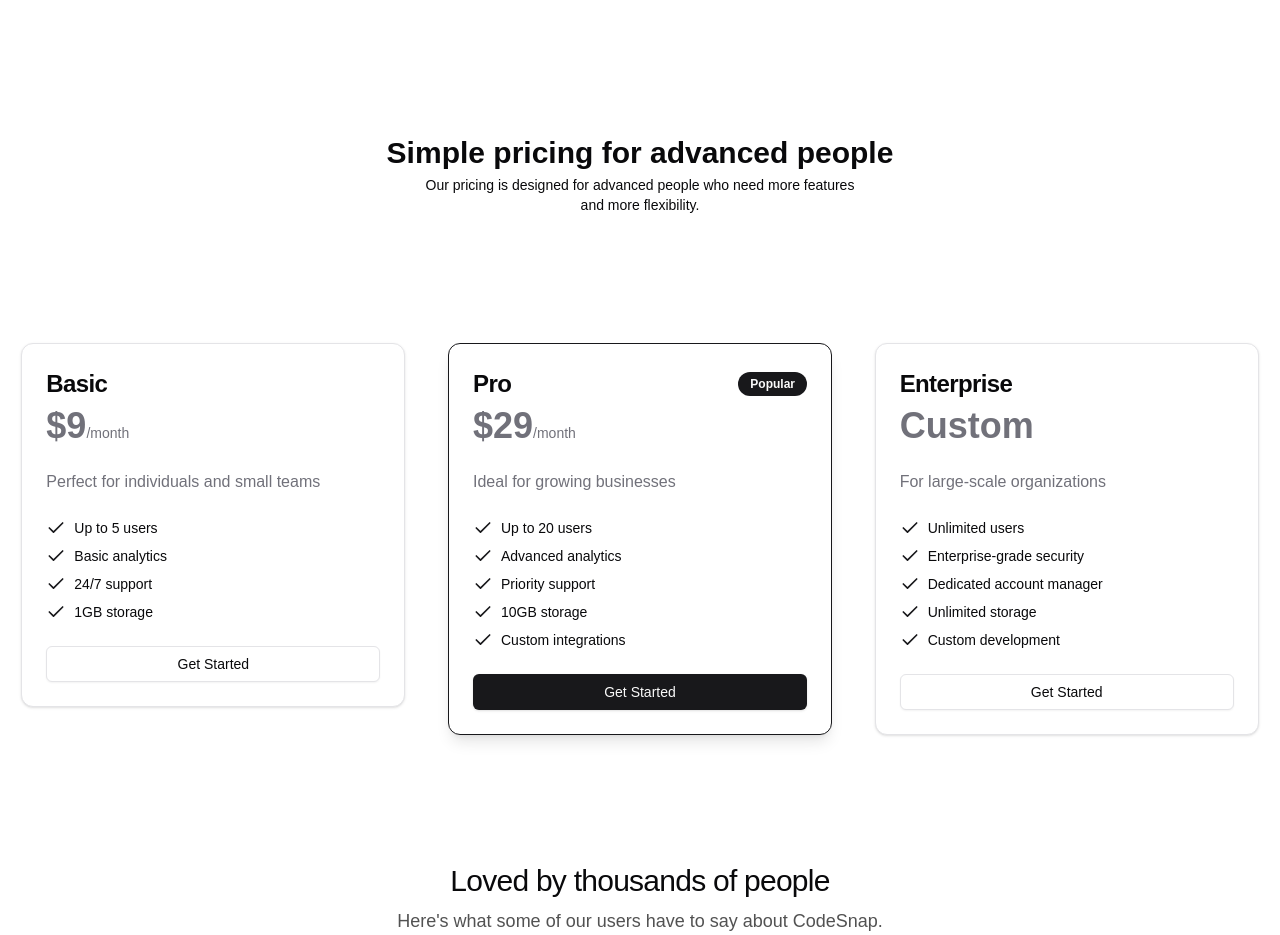
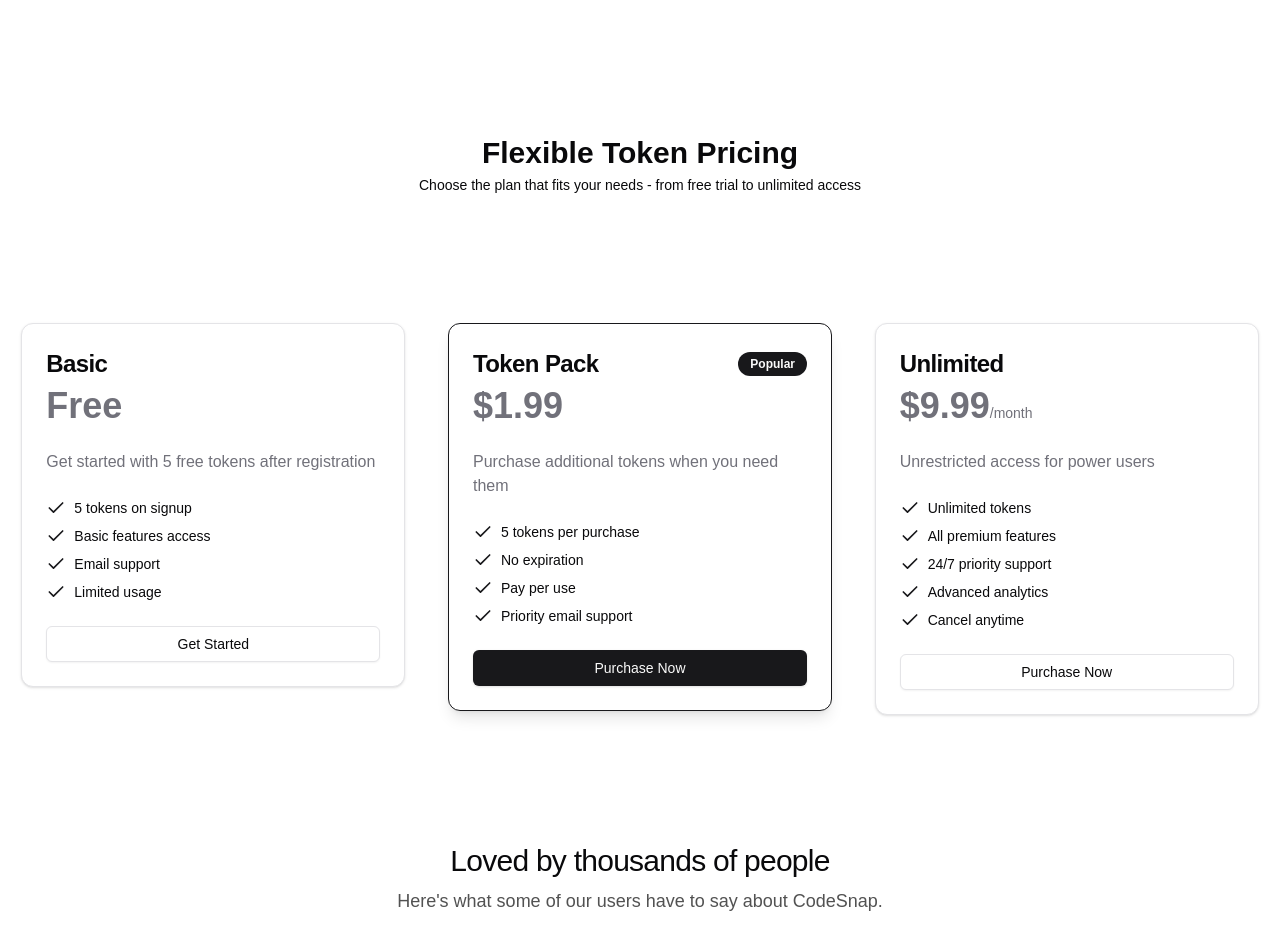
Before and after one commit to Sameertahir024/CodeSnap-Bolt.new, a Next.js app: page / in a window 1280 px wide. Shown: the part 2760-3695 px from the top of the page. Built offline with nearby package versions, Linux system fonts and the light colour scheme; no server answers; grey boxes are pictures that could not be loaded.

Commit message:
Revamp pricing structure in PricingSection and PricingCard components. Update plans to include a free tier and token pack option, enhance purchase flow with Supabase integration, and improve user prompts for login and payment initiation.

```diff
--- a/src/components/landing/Pricing.tsx
+++ b/src/components/landing/Pricing.tsx
@@ -4,53 +4,50 @@ export default function PricingSection() {
   const pricingPlans = [
     {
       title: "Basic",
-      price: "$9",
-      description: "Perfect for individuals and small teams",
+      price: "Free",
+      description: "Get started with 5 free tokens after registration",
       features: [
-        "Up to 5 users",
-        "Basic analytics",
-        "24/7 support",
-        "1GB storage",
+        "5 tokens on signup",
+        "Basic features access",
+        "Email support",
+        "Limited usage",
       ],
     },
     {
-      title: "Pro",
-      price: "$29",
-      description: "Ideal for growing businesses",
+      title: "Token Pack",
+      price: "$1.99",
+      description: "Purchase additional tokens when you need them",
       features: [
-        "Up to 20 users",
-        "Advanced analytics",
-        "Priority support",
-        "10GB storage",
-        "Custom integrations",
+        "5 tokens per purchase",
+        "No expiration",
+        "Pay per use",
+        "Priority email support",
       ],
       isPopular: true,
     },
     {
-      title: "Enterprise",
-      price: "Custom",
-      description: "For large-scale organizations",
+      title: "Unlimited",
+      price: "$9.99",
+      description: "Unrestricted access for power users",
       features: [
-        "Unlimited users",
-        "Enterprise-grade security",
-        "Dedicated account manager",
-        "Unlimited storage",
-        "Custom development",
+        "Unlimited tokens",
+        "All premium features",
+        "24/7 priority support",
+        "Advanced analytics",
+        "Cancel anytime",
       ],
     },
   ];
 
   return (
-    <section className=" px-4 my-32">
+    <section className="px-4 my-32">
       <div className="container mx-auto">
         <div className="text-center space-y-1 mb-11">
-          <h2 className="text-3xl font-bold ">
-            Simple pricing for advanced people
+          <h2 className="text-3xl font-bold">
+            Flexible Token Pricing
           </h2>
           <p className="text-sm">
-            Our pricing is designed for advanced people who need more features{" "}
-            <br />
-            and more flexibility.
+            Choose the plan that fits your needs - from free trial to unlimited access
           </p>
         </div>
         <div className="grid grid-cols-1 md:grid-cols-2 lg:grid-cols-3 gap-8 my-32">
--- a/src/components/landing/PricingCard.tsx
+++ b/src/components/landing/PricingCard.tsx
@@ -1,3 +1,5 @@
+'use client';
+
 import React from "react";
 import { Check } from "lucide-react";
 import { Button } from "@/components/ui/button";
@@ -9,6 +11,9 @@ import {
   CardHeader,
   CardTitle,
 } from "@/components/ui/card";
+import { createClient } from '@/lib/supabase/browserClient';
+import { toast } from 'sonner';
+import { useRouter } from 'next/navigation';
 
 interface PricingCardProps {
   title: string;
@@ -25,6 +30,41 @@ const PricingCard = ({
   features,
   isPopular = false,
 }: PricingCardProps) => {
+  const supabase = createClient();
+  const router = useRouter();
+
+  const handlePurchase = async () => {
+    try {
+      const { data: { user } } = await supabase.auth.getUser();
+
+      if (!user) {
+        toast.error('Please log in to make a purchase');
+        router.push('/login');
+        return;
+      }
+
+      // Determine which endpoint to call based on the plan
+      const endpoint = title === 'Token Pack'
+        ? '/api/payment/pack'
+        : '/api/payment/subscribe';
+
+      const { url } = await fetch(endpoint, {
+        method: 'POST',
+        headers: { 'Content-Type': 'application/json' },
+        body: JSON.stringify({
+          userId: user.id,
+          email: user.email
+        }),
+      }).then(res => res.json());
+
+      window.location.href = url;
+
+    } catch (error) {
+      toast.error('Failed to initiate payment');
+      console.error(error);
+    }
+  };
+
   return (
     <div>
       <Card
@@ -43,7 +83,7 @@ const PricingCard = ({
           </div>
           <CardDescription className="text-xl font-semibold mt-2">
             <span className="text-4xl">{price}</span>
-            {price !== "Custom" && (
+            {title === 'Unlimited' && (
               <span className="text-sm font-normal">/month</span>
             )}
           </CardDescription>
@@ -63,8 +103,9 @@ const PricingCard = ({
           <Button
             className="w-full"
             variant={isPopular ? "default" : "outline"}
+            onClick={handlePurchase}
           >
-            Get Started
+            {title === 'Basic' ? 'Get Started' : 'Purchase Now'}
           </Button>
         </CardFooter>
       </Card>
```
